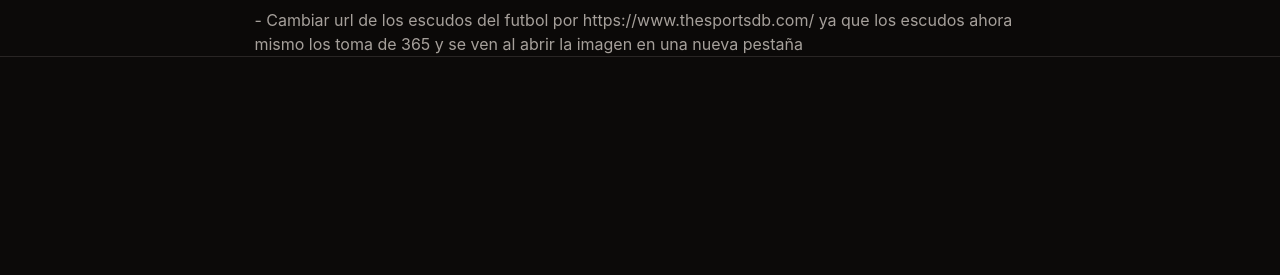
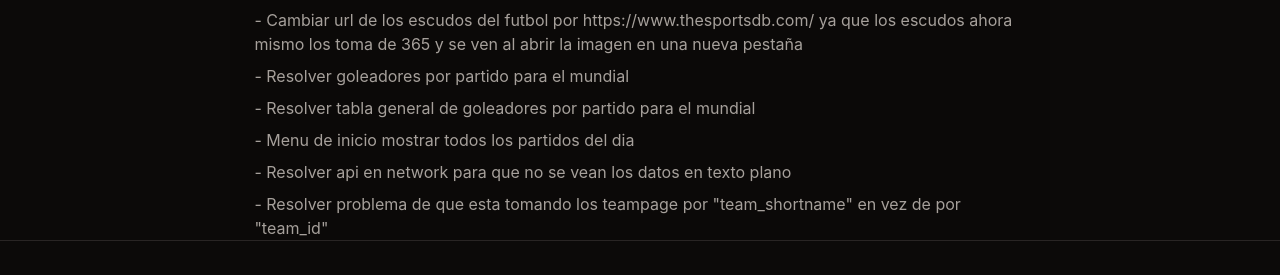
Before and after one commit to franciscobuchini/Resultados, a React (Vite) app: page /admin in a window 1280 px wide. Shown: the part 979-1254 px from the top of the page. Before the commit the page ends 1132 px from the top, so only its background shows below. Built offline with nearby package versions, Linux system fonts and the light colour scheme; no server answers; the database is empty.

Commit message:
themes y historytable

```diff
--- a/src/components/admin/ReadmeViewer.tsx
+++ b/src/components/admin/ReadmeViewer.tsx
@@ -14,6 +14,11 @@ export default function ReadmeViewer() {
         <li>- Partidos únicos entre campeonatos</li>
         <li>- Partidos del mundial dicen: fase regular en vez de octavos, cuartos, semis, final</li>
         <li>- Cambiar url de los escudos del futbol por https://www.thesportsdb.com/ ya que los escudos ahora mismo los toma de 365 y se ven al abrir la imagen en una nueva pestaña </li>
+        <li>- Resolver goleadores por partido para el mundial</li>
+        <li>- Resolver tabla general de goleadores por partido para el mundial</li>
+        <li>- Menu de inicio mostrar todos los partidos del dia</li>
+        <li>- Resolver api en network para que no se vean los datos en texto plano</li>
+        <li>- Resolver problema de que esta tomando los teampage por "team_shortname" en vez de por "team_id"</li>
       </ul>
     </div>
   )
```
Also changed, not shown: src/pages/TeamPage.tsx (line endings or trailing spaces).
